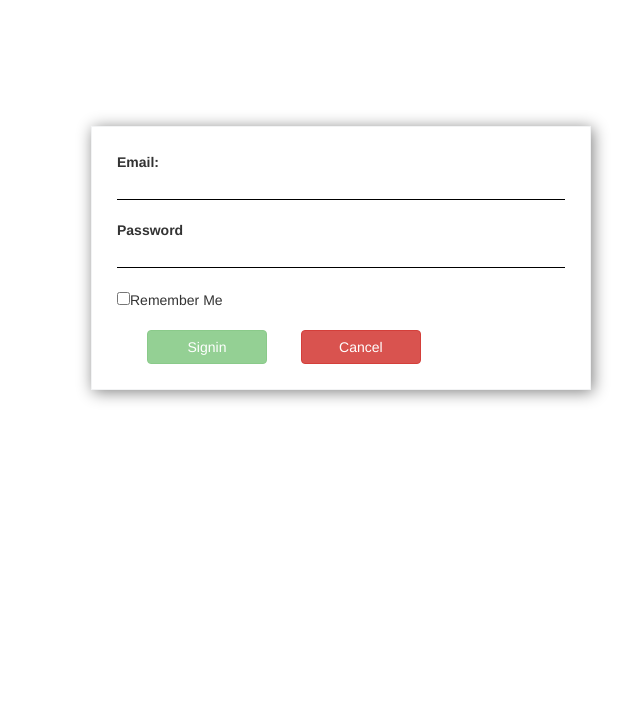
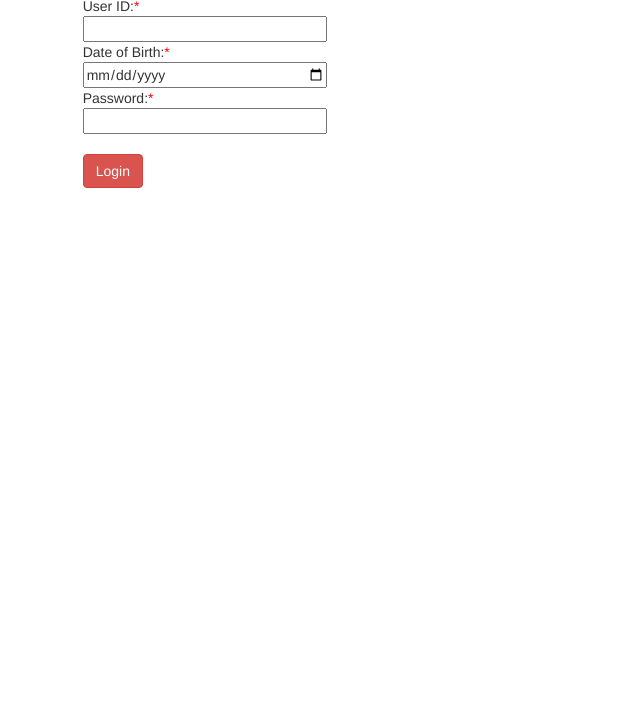
Before and after one commit to Dhineshkumaru/SignformFormDisabled, a website: page index.html in a window 1280 px wide. Shown: the part 74-800 px from the top of the page, without its empty margins (359-999 px from the left). Drawn offline with nearby package versions, Linux system fonts and the light colour scheme.

Commit message:
Login form with border validation

```diff
--- a/index.html
+++ b/index.html
@@ -6,22 +6,28 @@
 	<link rel="stylesheet" href="https://maxcdn.bootstrapcdn.com/bootstrap/3.3.7/css/bootstrap.min.css">
 </head>
 <body>
-<div class="box">
-	<form onchange="validateForm()" name="signinForm">
-		<div class="input-field">
-			<label>Email:</label>
-			<input type="email" name="Email" class="input" required>
-		</div>
-		<div class="input-field">
-			<label>Password</label>
-			<input type="password" name="Password" class="input" required>
-		</div>
-		<div class="input-field">
-			<input type="checkbox" name="Remember Me"><labe>Remember Me</labe>
-		</div>
-		<div class="btns">
-			<button class="btn btn-success" id="signinBtn">Signin</button>
-			<button class="btn btn-danger">Cancel</button>
+<div class="form-center">
+	<h1 style="text-align:center;">REGISTERED USERS LOGIN</h1>
+	<form name="signupForm">
+		<div class="container-fluid">
+			<div class="row">
+				<div class="col-md-2"></div>
+				<div class="col-md-2" >
+				</div>
+				<div class="col-md-6">
+					<span>User ID:</span><span class="star-color">*</span><br>
+					<input type="text" name="userId" onblur="fieldValidation('userId')"
+					 id="userId" required><br>
+					<span>Date of Birth:</span><span class="star-color">*</span><br>
+					<input type="date" name="dob"  onblur="fieldValidation('dob')"
+					 id="dob" required><br>
+					<span>Password:</span><span class="star-color">*</span><br>
+					<input type="password" name="password" onblur="fieldValidation('password')"
+					 id="password" required><br><br>
+					<button class="btn btn-danger">Login</button>
+				</div>
+				<div class="col-md-2"></div>
+			</div>
 		</div>
 	</form>
 </div>
--- a/package.json
+++ b/package.json
@@ -10,9 +10,7 @@
     "type": "git",
     "url": "git+https://github.com/Dhineshkumaru/facebook-login"
   },
-  "keywords": [
-    "lite-server"
-  ],
+  "keywords": ["lite-server"],
   "author": "Todd Palmer",
   "license": "MIT",
   "bugs": {
--- a/scripts/common.js
+++ b/scripts/common.js
@@ -1,12 +1,8 @@
-var signinBtn = document.getElementById('signinBtn');
-signinBtn.disabled = true;
-
-
-function validateForm() {
-	var form  = document.forms['signinForm'];
-	if(form.checkValidity()) {
-		signinBtn.disabled = false;
+function fieldValidation(field) {
+	var formField = document.forms["signupForm"][field];
+	if(!formField.checkValidity()) {
+		document.getElementById(field).className = "borderColor";
 	} else {
-		signinBtn.disabled = true;
+		document.getElementById(field).className = "";
 	}
 }
--- a/styles/common.css
+++ b/styles/common.css
@@ -1,27 +1,13 @@
-.input {
-  border: 0;
-  outline: 0;
-  background: transparent;
-  width: 100%;
-  border-bottom: 1px solid black;
+input {
+  width: 40%;
 }
-
-.box {
-	margin-left: 450px;
-	margin-top: 200px;
-	background-color: #fff;
-	width: 500px;
-	padding: 25px;
-	border: 1px solid #f2f3f4;
-	box-shadow: 2px 2px 15px gray;
+/*.form-center {
+	text-align: center;
 }
-
-.input-field {
-	margin-bottom: 20px;
+*/
+.star-color {
+	color: red;
 }
-
-.btn {
-	align-content: right;
-	margin-left: 30px;
-	width: 120px;
+.borderColor {
+	border-color: red;
 }
```
Also changed, not shown: Screenshots/after.jpg, Screenshots/initial.jpg (deleted), Screenshots/initial1.jpg (added).
